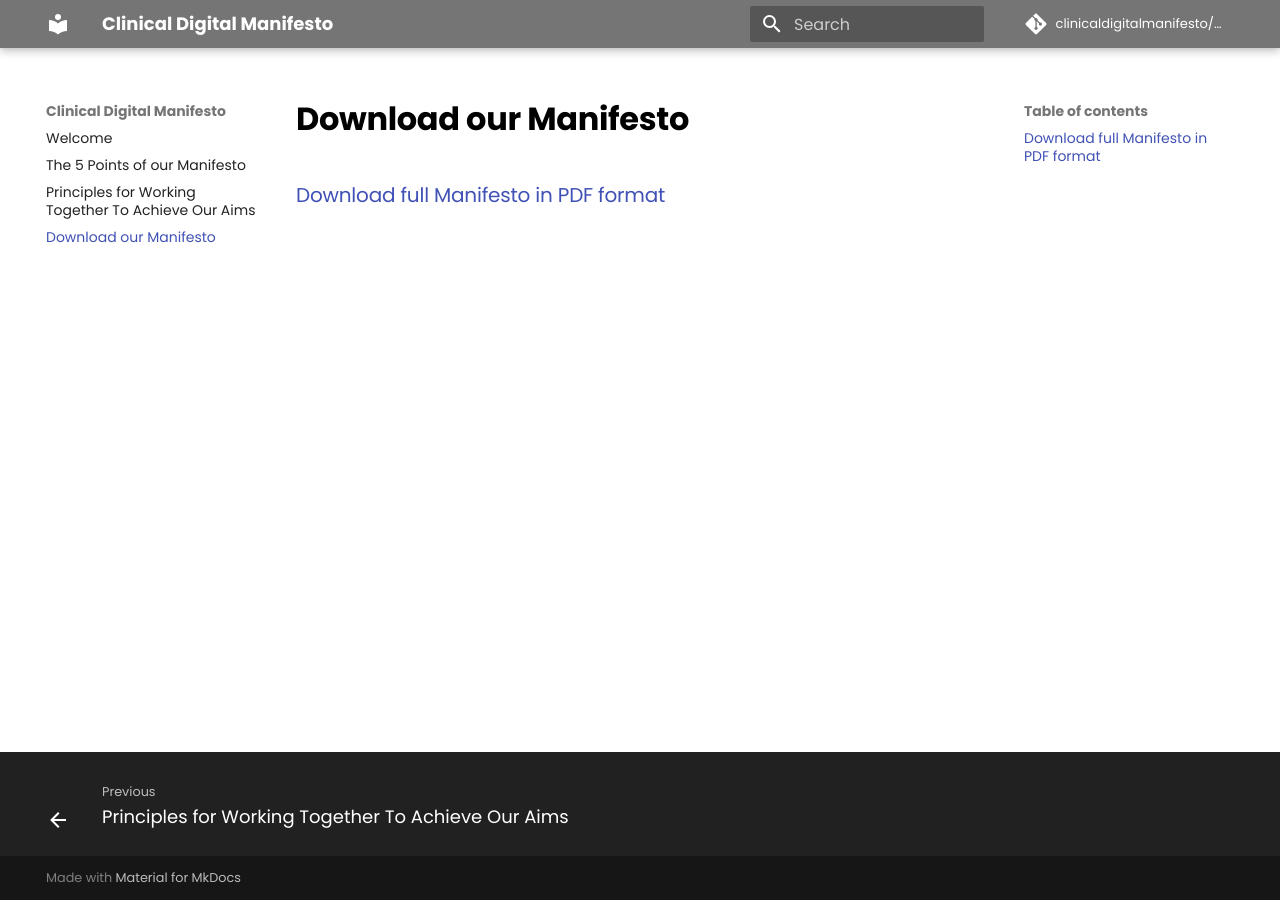
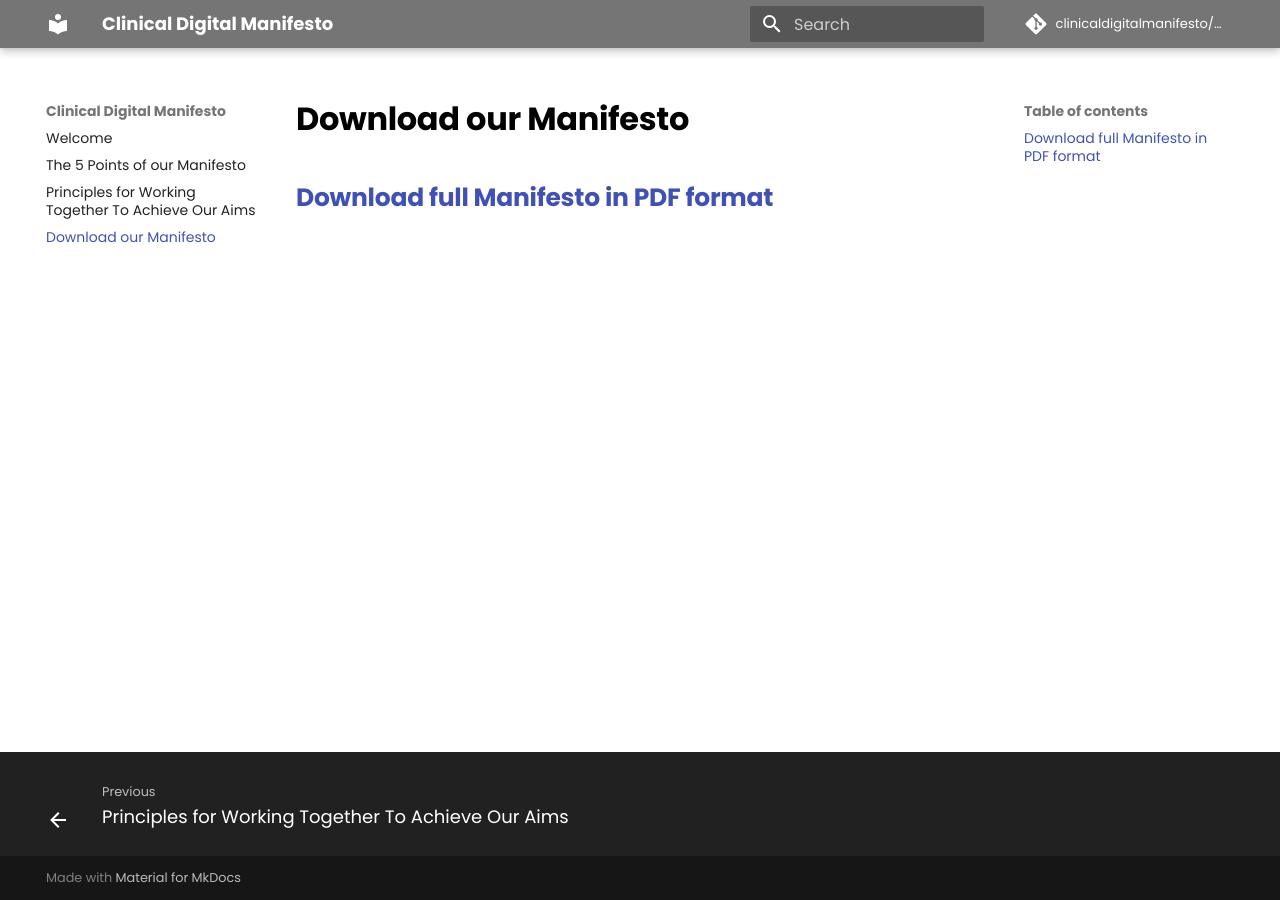
Before and after one commit to clinicaldigitalmanifesto/clinicaldigitalmanifesto.org, an MkDocs documentation site: the page built from docs/download.md, in a window 1280 px wide. Built offline with MkDocs 1.6.1 and Material for MkDocs 9.7.7, drawn with Linux system fonts in a browser that asks for light colours; comment, search, counter and statistics services are not loaded.

```diff
--- a/docs/download.md
+++ b/docs/download.md
@@ -1,3 +1,3 @@
 # Download our Manifesto
 
-###[Download full Manifesto in PDF format](pdf/clinical-digital-manifesto.pdf)
+## [Download full Manifesto in PDF format](pdf/clinical-digital-manifesto.pdf)
```
